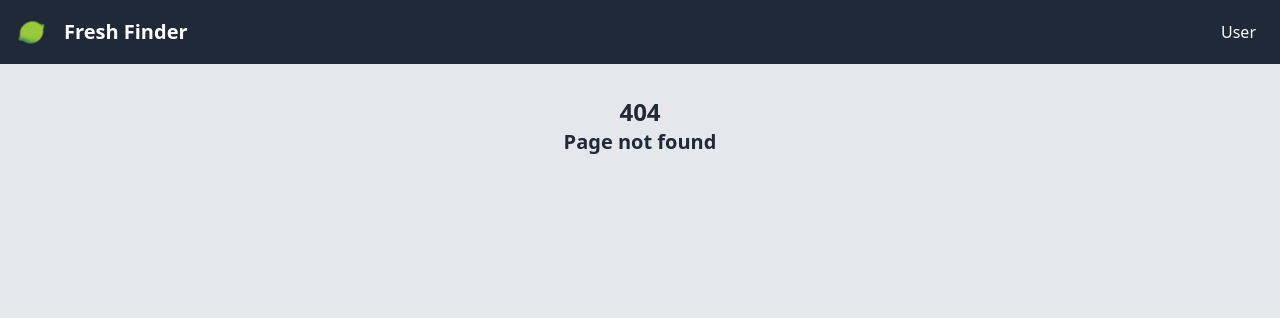
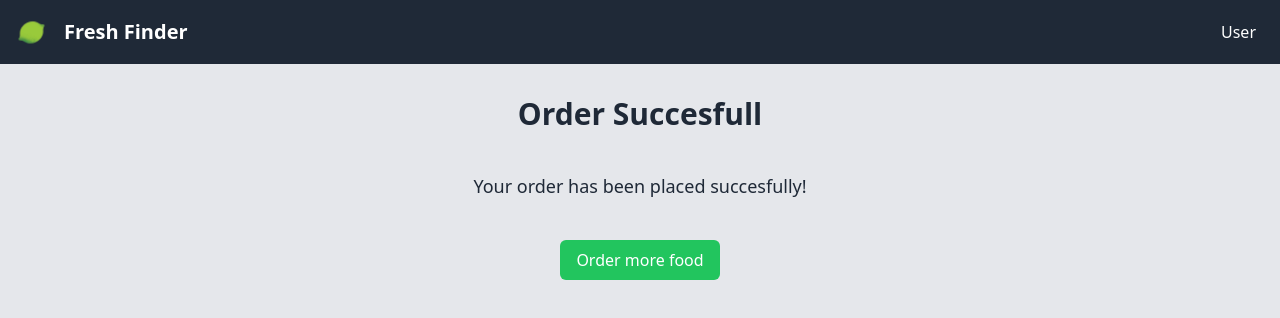
Before and after one commit to ManuelLerchner/FreshFinder, a React (Create React App) app in the folder apps/web/: page /success in a window 1280 px wide. Before the commit this address had no page. Shown: the top 318 px of the page. Built offline with nearby package versions, Linux system fonts and the light colour scheme.

Commit message:
Add cooking and order success pages

```diff
--- a/apps/web/src/App.tsx
+++ b/apps/web/src/App.tsx
@@ -6,6 +6,8 @@ import Configure from "./pages/Configure";
 import Login from "./pages/Login";
 import { createClient } from "@supabase/supabase-js";
 import SelectionPage from "./pages/SelectionPage";
+import Cooking from "./pages/Cooking";
+import OrderSuccesfull from "./pages/OrderSuccesfull";
 
 const supabase = createClient(
   "https://qtribxnypykjlyjswlno.supabase.co",
@@ -21,6 +23,8 @@ function App() {
           <Route path="/configure" element={<Configure />} />
           <Route path="/meal-picker" element={<MealPicker />} />
           <Route path="/food-selection" element={<SelectionPage />} />
+          <Route path="/cooking" element={<Cooking />} />
+          <Route path="/success" element={<OrderSuccesfull />} />
           <Route
             path="*"
             element={
--- /dev/null
+++ b/apps/web/src/pages/Cooking.tsx
@@ -0,0 +1,12 @@
+import React, { useState } from "react";
+import { useNavigate } from "react-router-dom";
+
+export default function Cooking() {
+  return (
+    <>
+      <div className="flex flex-col items-center my-4">
+        <h1 className="text-2xl font-bold"> Start Cooking</h1>
+      </div>
+    </>
+  );
+}
--- a/apps/web/src/pages/MealPicker.tsx
+++ b/apps/web/src/pages/MealPicker.tsx
@@ -42,7 +42,7 @@ export default function MealPicker() {
             description="How much time do you want to spend cooking?"
             onSubmit={(cooking_time) => {
               console.log(cooking_time);
-              navigate("/food-selection");
+              navigate("/success");
             }}
           />
         )}
--- /dev/null
+++ b/apps/web/src/pages/OrderSuccesfull.tsx
@@ -0,0 +1,21 @@
+import React from "react";
+import { useNavigate } from "react-router-dom";
+
+export default function OrderSuccesfull() {
+  const navigate = useNavigate();
+  return (
+    <div className="flex flex-col items-center my-4 gap-10">
+      <h1 className="text-3xl font-bold">Order Succesfull</h1>
+
+      <p className="text-lg">Your order has been placed succesfully!</p>
+      <button
+        className="bg-green-500 hover:bg-green-600 text-white px-4 py-2 rounded-md hover:scale-[102%]"
+        onClick={() => {
+          navigate("/meal-picker");
+        }}
+      >
+        Order more food
+      </button>
+    </div>
+  );
+}
--- a/apps/web/src/pages/SelectionPage.tsx
+++ b/apps/web/src/pages/SelectionPage.tsx
@@ -3,6 +3,7 @@ import QuestionCard from "../components/QuestionCard";
 import RecommendedFood from "../components/RecommendedFood";
 import { mergePreferences } from "../util/updatePreferences";
 import TagCard from "../components/TagCard";
+import { useNavigate } from "react-router-dom";
 
 const questionsDB = [
   {
@@ -23,6 +24,8 @@ export default function SelectionPage() {
   const [userPreferences, setUserPreferences] = useState<{
     [key: string]: number;
   }>({});
+
+  const navigator = useNavigate();
 
   useEffect(() => {
     console.log(userPreferences);
@@ -79,10 +82,10 @@ export default function SelectionPage() {
         <button
           className="bg-green-500 text-white px-4 py-2 rounded-lg hover:scale-[102%] w-full"
           onClick={() => {
-            console.log("clicked");
+            navigator("/success");
           }}
         >
-          Accept Recommendation
+          Order recommended food
         </button>
       </div>
     </div>
```
